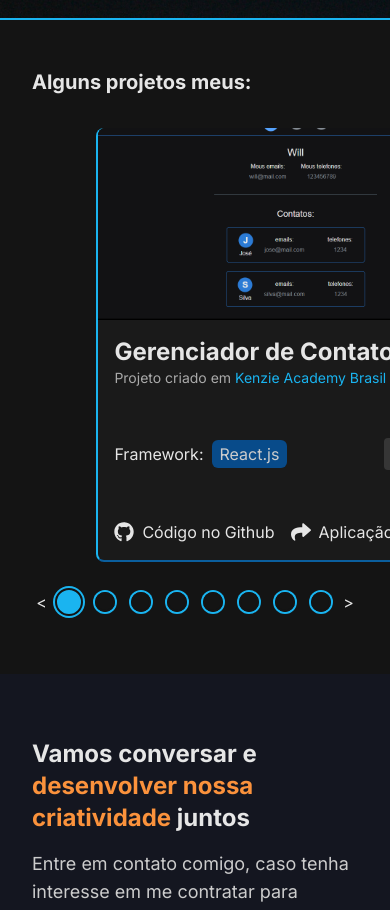
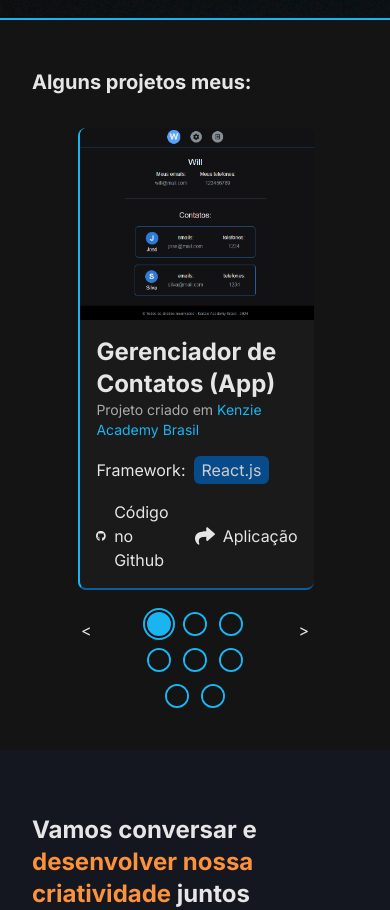
Before and after one commit to Willcley/Portif-lio, a Next.js app: page / in a window 390 px wide. Shown: the part 1340-2250 px from the top of the page. Built offline with nearby package versions, Linux system fonts and the light colour scheme.

Commit message:
feat: project list mobile responsiveness

```diff
--- a/src/components/Projects/ProjectList/ProjectCard/index.tsx
+++ b/src/components/Projects/ProjectList/ProjectCard/index.tsx
@@ -52,12 +52,10 @@
     };
 
     return (
-        <li
-            id={id}
+        <li id={`project${id}`}
             className={`
                 ${cardNumber !== id ? "cursor-pointer" : null}
                 flex justify-center
-                px-24
                 snap-center
             `}
             onClick={() => {
@@ -66,13 +64,14 @@
                 }
             }}
         >
-            <div className={`
+            <div id={`projectCard${id}`} className={`
                 flex flex-col
-                min-w-[400px] max-w-[400px]
+                sm:min-w-[400px] max-w-[400px]
                 rounded-tl-lg rounded-bl-lg
+                rounded-tr-lg rounded-br-lg
                 ${!moreInfo ? (
-                    "rounded-tr-lg rounded-br-lg"
-                ) : null}
+                    "lg:rounded-tr-lg lg:rounded-br-lg"
+                ) : "lg:rounded-tr-none lg:rounded-br-none"}
                 bg-grey-800 bg-opacity-20
                 border-b-2 border-b-blue-800
                 border-l-2 border-l-blue-400
@@ -85,15 +84,15 @@
                     {img ? (
                         <img className={`
                             object-cover
-                            rounded-tl-lg
-                            ${!moreInfo ? "rounded-tr-lg" : null}
+                            rounded-tl-lg rounded-tr-lg
+                            ${!moreInfo ? "lg:rounded-tr-lg" : "lg:rounded-tr-none"}
                         `} src={`./imgs/projects/${img}`} />
                     ) : (
                         <div className={`
                             flex items-center
                             w-full h-48
-                            rounded-tl-lg
-                            ${!moreInfo ? "rounded-tr-lg" : null}
+                            rounded-tl-lg rounded-tr-lg
+                            ${!moreInfo ? "lg:rounded-tr-lg" : "lg:rounded-tr-none"}
                             bg-grey-800
                         `}>
                             <p className={`
@@ -155,6 +154,7 @@
                         </p>
                         <button
                             className="
+                                hidden lg:block
                                 px-4 py-1
                                 rounded
                                 bg-grey-300 bg-opacity-20
@@ -186,8 +186,9 @@
                 </div>
             </div>
             <div className={`
+                hidden lg:flex
                 relative
-                flex flex-col justify-between
+                flex-col justify-between
                 duration-200 ease-linear
                 ${moreInfo ? "p-4" : "p-0"}
                 ${moreInfo ? "w-[600px]" : "w-0"}
--- a/src/components/Projects/ProjectList/index.tsx
+++ b/src/components/Projects/ProjectList/index.tsx
@@ -7,12 +7,14 @@
 export const ProjectList = ({ projectList }: any) => {
     const [ cardNumber, setCardNumber ] = useState(0);
     const [ seeMore, setSeeMore ] = useState(false);
+    const [ cardSpacig, setCardSpacing ] = useState(234);
+    const projectCard0 = document.getElementById("projectCard0");
 
     useEffect(() => {
         setTimeout(() => {
             const scrollProjects = document.getElementById("scrollProjects");
             scrollProjects?.scroll({
-                left: (cardNumber) * 600,
+                left: (cardNumber) * (192 + cardSpacig),
                 behavior: "smooth",
             });
         }, seeMore ? 400 : 0);
@@ -23,6 +25,10 @@
         };
     }, [cardNumber]);
 
+    useEffect(() => {
+        setCardSpacing(projectCard0?.clientWidth || 234);
+    }, [projectCard0?.clientWidth]);
+
     return (
         <div className="
             relative
@@ -32,7 +38,7 @@
             <ul id="scrollProjects" className={`
                 relative
                 duration-300
-                flex
+                flex gap-48
                 px-[40%]
                 w-screen
                 overflow-x-hidden
@@ -64,11 +70,11 @@
                     )
                 ) : <p>Lista vazia...</p>}
             </ul>
-            <ul className="
-                z-10
+            <div className="
+                relative
                 flex justify-center items-center
-                p-0 m-0 mt-4
-                min-w-full h-12
+                p-0 m-0 mt-4 mb-12 sm:mb-0
+                w-full max-w-6xl h-12
             ">
                 <button
                     className="
@@ -87,6 +93,12 @@
                 >
                     {`<`}
                 </button>
+                <ul className="
+                    absolute sm:relative
+                    top-12 sm:top-0
+                    flex justify-center items-center flex-wrap
+                    w-full h-full
+                ">
                     {projectList.length > 0 ? projectList.map(
                         (project: TProject, i: number) => (
                             <li key={`radio${i}`} className="flex">
@@ -103,7 +115,7 @@
                                     className="
                                         cursor-pointer
                                         duration-200
-                                    p-2 mx-2 peer-checked:mx-1
+                                        p-2 m-2 peer-checked:m-1
                                         rounded-full
                                         border-2 border-grey-900
                                         ring-2 ring-blue-400
@@ -114,6 +126,7 @@
                             </li>
                         )
                     ) : null}
+                </ul>
                 <button
                     className="
                         w-full h-full
@@ -131,7 +144,7 @@
                 >
                     {`>`}
                 </button>
-            </ul>
+            </div>
         </div>
     );
 };
```
Lines whose indentation alone changed are shown as unchanged.
